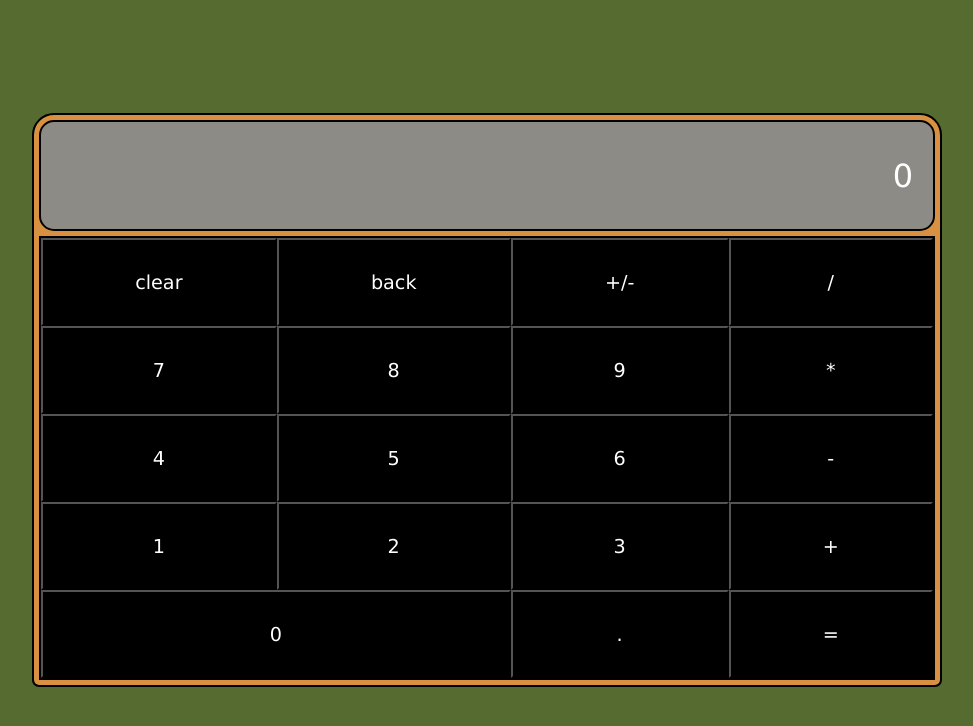
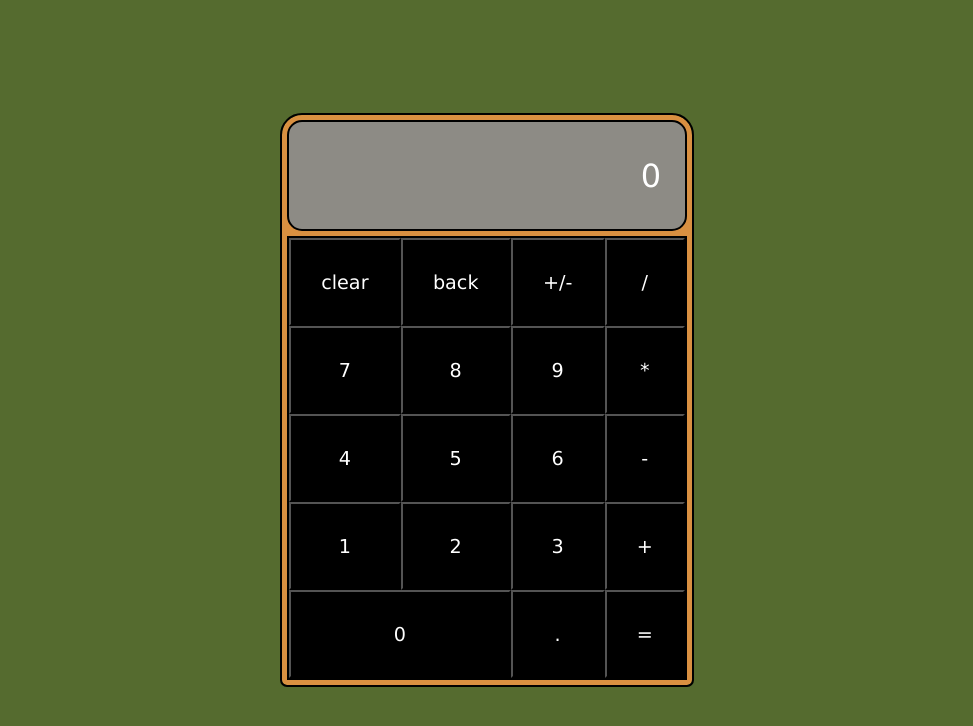
Before and after one commit to ClEnTulRio/odinCalc, a plain HTML site: page odinCalc.html in a window 1280 px wide. Shown: the whole page, without its empty margins (153-1126 px from the left). Drawn offline with Linux system fonts and the light colour scheme.

Commit message:
fix css overflow issues

```diff
--- a/styles.css
+++ b/styles.css
@@ -16,6 +16,8 @@ body {
     background-color:rgb(217, 144, 65);
     width: 70vw;
     height: 70vh;
+    max-width: 400px;
+    max-height: 600px;
     grid-template-rows: 1fr 4fr;
     border: rgb(217, 144, 65) solid 5px;
     border-top-left-radius: 20px;
@@ -43,15 +45,24 @@ body {
     gap: 10px;
 
 }
+.input, .memory {
+    overflow: hidden;
+    white-space: nowrap;
+    text-overflow: clip;
+    flex-shrink: 1;
+    min-width: 0;
+    flex-basis: 45%;
+    direction: rtl;
+    text-align: left;
+    padding-right: 4px;
+    padding-left: 4px;
+}
 .input {
     margin-right: 20px;
-    overflow: hidden;
-    white-space: nowrap;
+    text-align: right;
 }
 .memory {
     margin-left: 20px;
-    overflow: hidden;
-    white-space: nowrap;
 }
 .keyContainer {
     display: grid;
```
